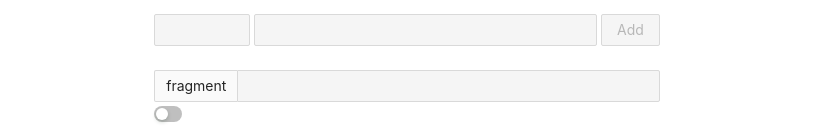
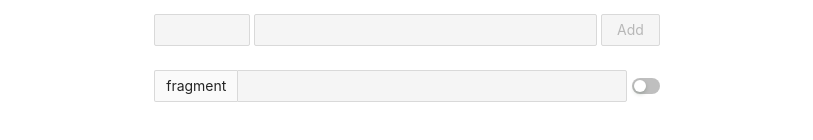
Before and after one commit to mebble/burl, a Next.js app: page / in a window 1280 px wide. Shown: the part 627-767 px from the top of the page, without its empty margins (233-1046 px from the left). Built offline with nearby package versions, Linux system fonts and the light colour scheme.

Commit message:
update styles of decoding switch

```diff
--- a/src/components/FragmentField.js
+++ b/src/components/FragmentField.js
@@ -1,10 +1,13 @@
-import { Switch } from 'antd';
+import { Switch, Row, Col  } from 'antd';
 import UrlField from './UrlField';
 
 export default function FragmentField({ name, value, disabled, onChange }) {
     return (
-        <>
+        <Row gutter={5} wrap={false}>
+            <Col flex="auto">
                 <UrlField name={name} value={value} onChange={onChange} disabled={disabled} />
+            </Col>
+            <Col style={{ display: 'flex', alignItems: 'center'}}>
                 <Switch size="small" aria-label={`${name}-decode-url`} onClick={(checked, e) => {
                     if (checked) {
                         onChange(decodeURIComponent(value))
@@ -12,6 +15,7 @@ export default function FragmentField({ name, value, disabled, onChange }) {
                         onChange(encodeURIComponent(value))
                     }
                 }} />
-        </>
+            </Col>
+        </Row>
     );
 }
--- a/src/components/QueryParam.js
+++ b/src/components/QueryParam.js
@@ -2,15 +2,16 @@ import { Input, Button, Switch, Row, Col } from 'antd';
 
 export default function QueryParam({ name, value, disabled, onValueChange, onRemove }) {
     const ariaId = `query-${name}`;
+    const colFlex = { display: 'flex', alignItems: 'center'};
     return (
-        <Row gutter={4} style={{ width: '100%' }} wrap={false}>
+        <Row gutter={5} style={{ width: '100%' }} wrap={false}>
             <Col flex="auto">
                 <Input value={value} onChange={e => onValueChange(e.target.value)} type="text" disabled={disabled} addonBefore={<span id={ariaId}>{name}</span>} aria-labelledby={ariaId} style={{ width: '100%' }}/>
             </Col>
-            <Col>
-                <Button htmlType="button" data-query-key={name} onClick={onRemove}>-</Button>
+            <Col style={colFlex}>
+                <Button htmlType="button" size="small" shape="circle" data-query-key={name} onClick={onRemove}>-</Button>
             </Col>
-            <Col>
+            <Col style={colFlex}>
                 <Switch size="small" aria-label={`${ariaId}-decode-url`} onClick={(checked, e) => {
                     if (checked) {
                         onValueChange(decodeURIComponent(value))
```
Lines whose indentation alone changed are shown as unchanged.
